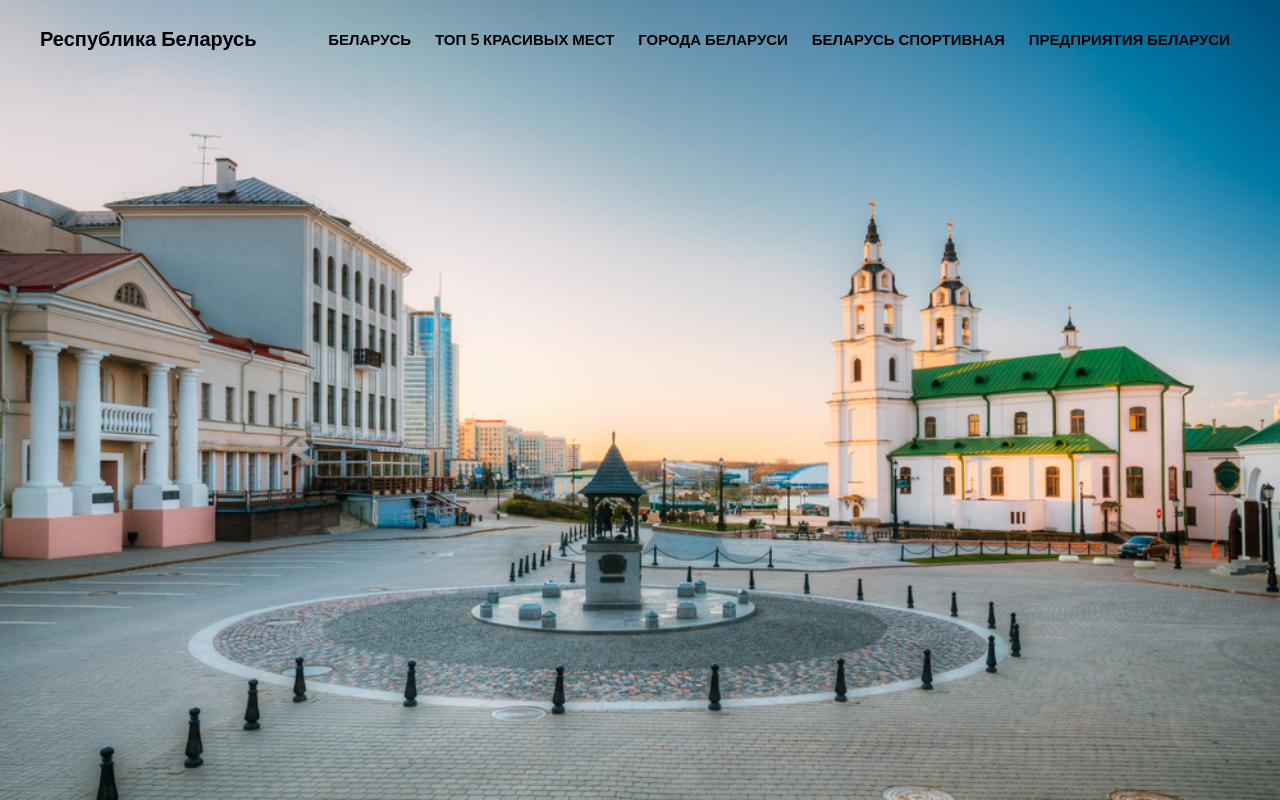
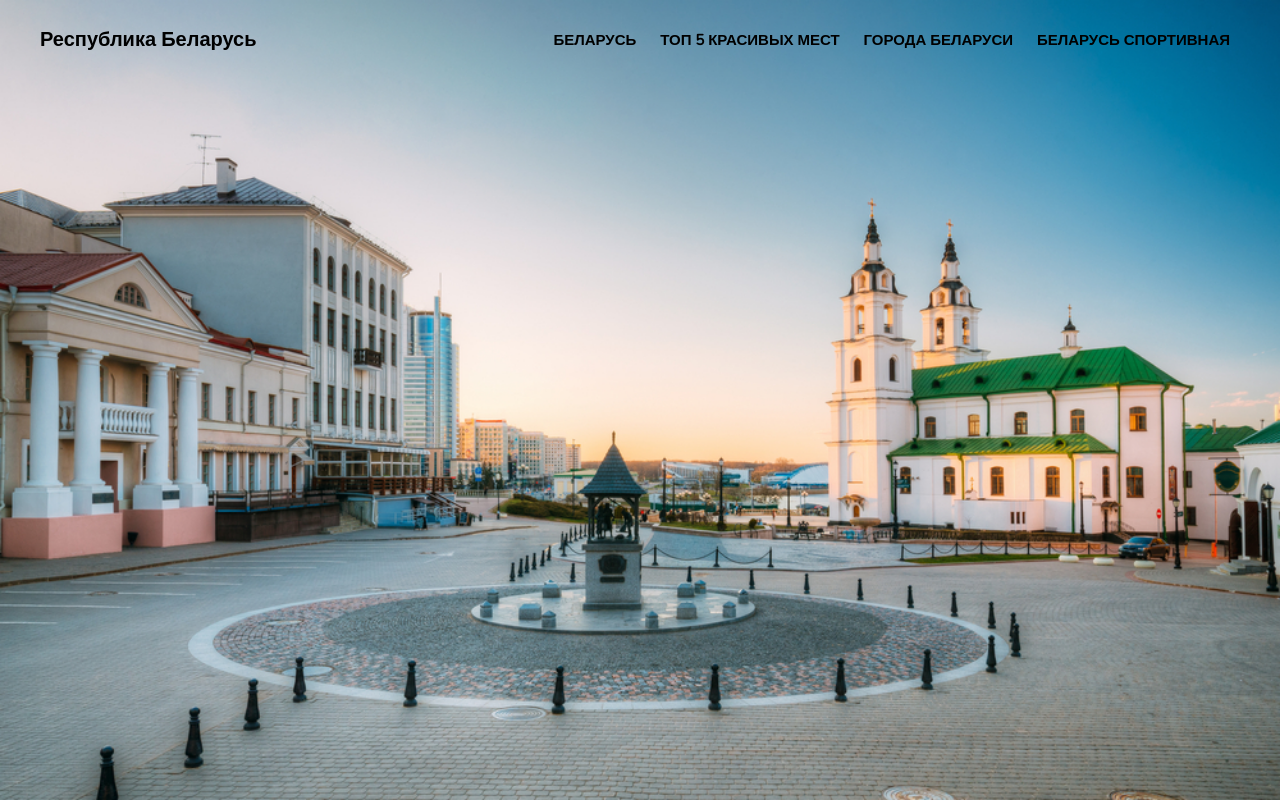
Before and after one commit to mrtooxa/site, a plain HTML site: page links/intro.html in a window 1280 px wide. Drawn offline with nearby package versions, Linux system fonts and the light colour scheme.

Commit message:
update for GEO

```diff
--- a/links/intro.html
+++ b/links/intro.html
@@ -22,7 +22,7 @@
 					<a class="nav-link" href="top5.html">Топ 5 красивых мест</a>
 					<a class="nav-link" href="cityes.html">Города Беларуси</a>
 					<a class="nav-link" href="sportbel.html">Беларусь спортивная</a>
-					<a class="nav-link" href="predbel.html">Предприятия Беларуси</a>
+					<!-- <a class="nav-link" href="predbel.html">Предприятия Беларуси</a> -->
 				</nav>
 			</div>
 		</div>
```
Also changed, not shown: links/predbel.html (+2 -2 lines).
